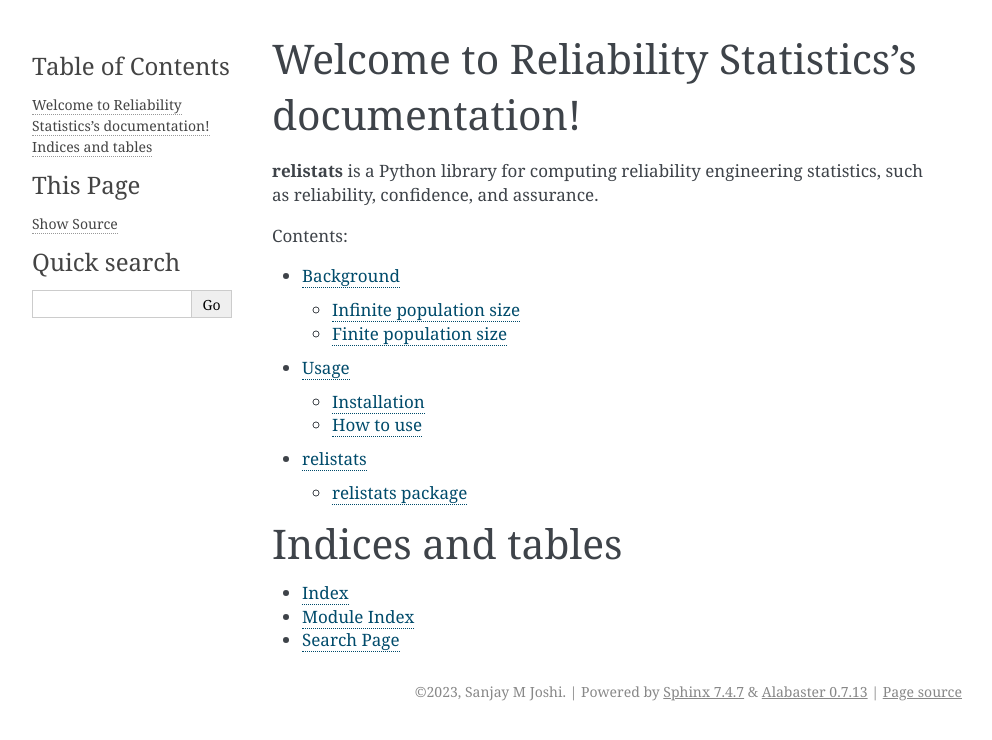
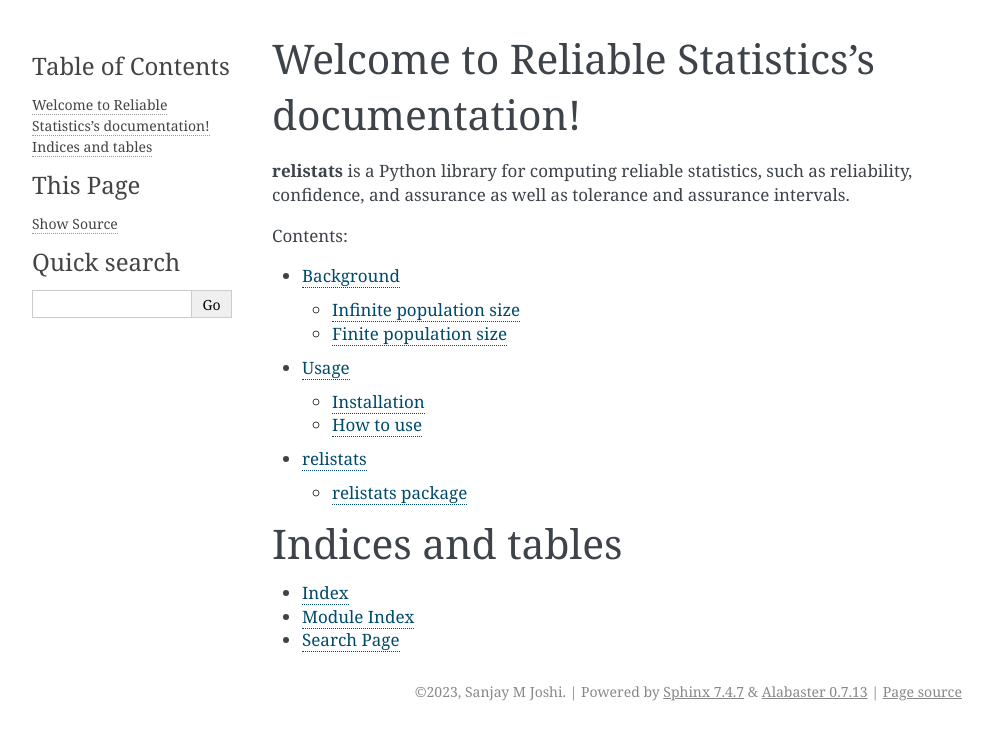
Before and after one commit to sanjaymjoshi/relistats, a Sphinx documentation site: the page built from docs/source/index.rst, in a window 1280 px wide. Shown: the top 740 px of the page, without its empty margins (148-1140 px from the left). Built offline with Sphinx 7.4.7, drawn with Linux system fonts in a browser that asks for light colours.

Commit message:
readthedocs cleanup

```diff
--- a/docs/source/conf.py
+++ b/docs/source/conf.py
@@ -13,7 +13,7 @@
 sys.path.insert(0, os.path.abspath(".."))
 
 
-project = "Reliability Statistics"
+project = "Reliable Statistics"
 copyright = "2023, Sanjay M Joshi"
 author = "Sanjay M Joshi"
 
--- a/docs/source/index.rst
+++ b/docs/source/index.rst
@@ -1,12 +1,13 @@
-.. Reliability Statistics documentation master file, created by
+.. ReliableStatistics documentation master file, created by
    sphinx-quickstart on Sun Feb 26 11:41:33 2023.
    You can adapt this file completely to your liking, but it should at least
    contain the root `toctree` directive.
 
-Welcome to Reliability Statistics's documentation!
+Welcome to Reliable Statistics's documentation!
 ==================================================
-**relistats** is a Python library for computing reliability engineering
-statistics, such as reliability, confidence, and assurance.
+**relistats** is a Python library for computing reliable
+statistics, such as reliability, confidence, and assurance as well as
+tolerance and assurance intervals.
 
 .. toctree::
    :maxdepth: 2
```
Also changed, not shown: cspell.json (+10 -0 lines), docs/source/relistats.rst (+16 -0 lines).
